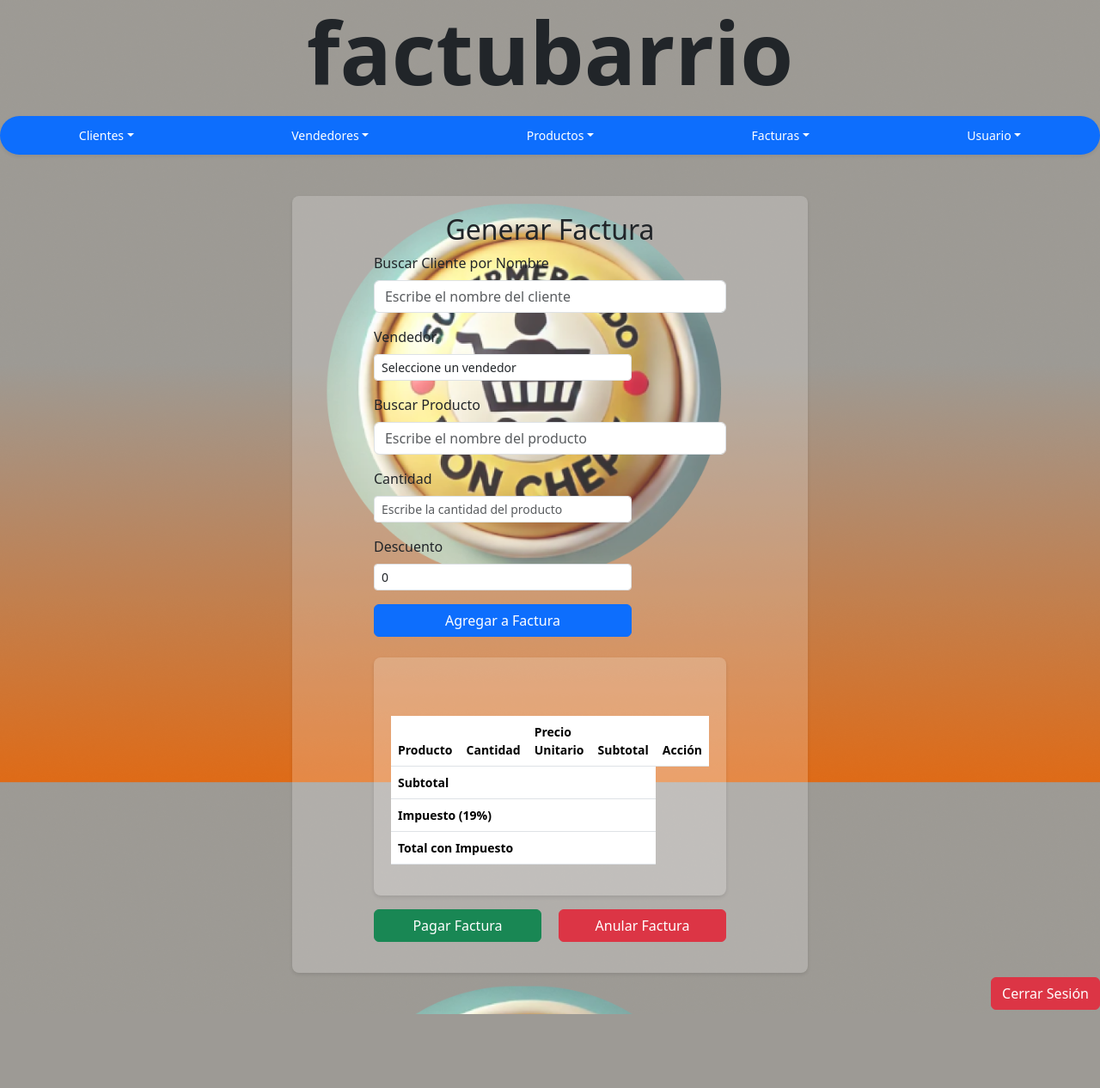
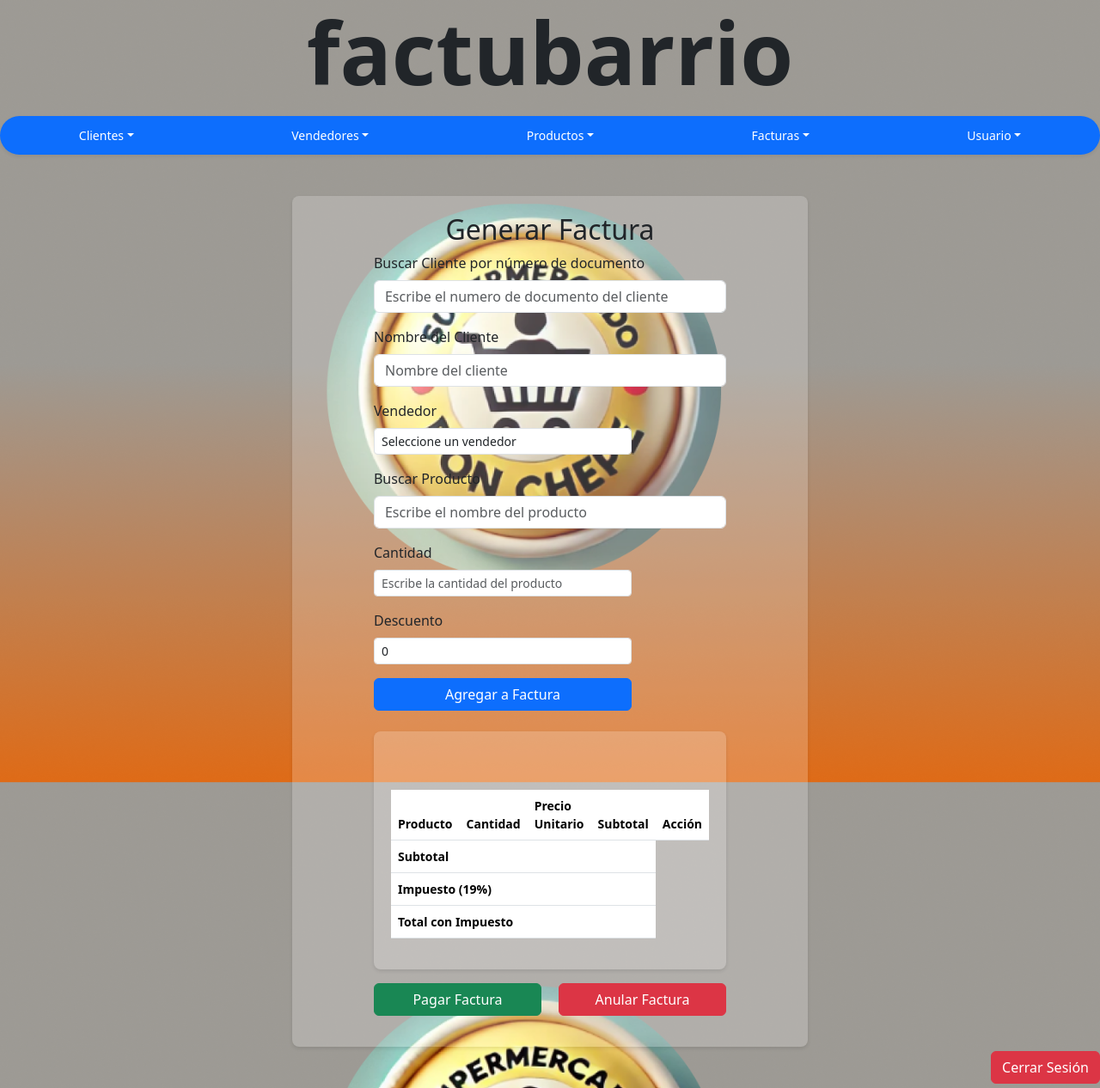
Before and after one commit to elkinvt/factubarrio_python_flask_mvc, a Flask app: page /generar_factura in a window 1280 px wide. Shown: the whole page at 86% size. Before the commit the page ends 1180 px from the top, so only its background shows below. Run offline with Flask 3, Linux system fonts and the light colour scheme; lists and menus that the app fills with data are empty.

Commit message:
generacion de la factura con numero de documento

```diff
--- a/src/templates/form_generacion_factura.html
+++ b/src/templates/form_generacion_factura.html
@@ -15,11 +15,17 @@
 
         <!-- Buscar y seleccionar Cliente -->
         <div class="mb-3">
-            <label for="buscarCliente" class="form-label">Buscar Cliente por Nombre</label>
-            <input type="text" class="form-control" id="buscarCliente" placeholder="Escribe el nombre del cliente" autocomplete="off">
+            <label for="buscarDocumento" class="form-label">Buscar Cliente por número de documento</label>
+            <input type="text" class="form-control" id="buscarDocumento" placeholder="Escribe el numero de documento del cliente" autocomplete="off">
             <div id="listaSugerenciasClientes" class="list-group" style="position: absolute; z-index: 1000;"></div>
             <!-- Campo oculto para almacenar el ID del cliente seleccionado -->
             <input type="hidden" id="clienteId" name="clienteId">
+        </div>
+
+        <!-- Campo para mostrar automáticamente el nombre del cliente -->
+        <div class="mb-3">
+            <label for="nombreCliente" class="form-label">Nombre del Cliente</label>
+            <input type="text" class="form-control" id="nombreCliente" placeholder="Nombre del cliente" readonly>
         </div>
 
         <!-- Seleccionar Vendedor -->
@@ -103,46 +109,56 @@
 <!-- Función para buscar cliente desde el servidor -->
 
 <script>
-    document.addEventListener('DOMContentLoaded', function () {
-    const inputBuscarCliente = document.getElementById('buscarCliente');
-    const listaSugerencias = document.getElementById('listaSugerenciasClientes');
-    const clienteIdInput = document.getElementById('clienteId'); // Campo oculto para el ID del cliente
+   document.addEventListener('DOMContentLoaded', function () {
+    const inputBuscarDocumento = document.getElementById('buscarDocumento');  // Campo de número de documento
+    const listaSugerencias = document.getElementById('listaSugerenciasClientes');  // Lista de sugerencias
+    const clienteIdInput = document.getElementById('clienteId');  // Campo oculto para el ID del cliente
+    const nombreClienteInput = document.getElementById('nombreCliente');  // Campo para mostrar el nombre del cliente
 
-    inputBuscarCliente.addEventListener('input', function () {
+    // Escuchar el evento "input" en el campo de número de documento
+    inputBuscarDocumento.addEventListener('input', function () {
         const query = this.value.trim();
 
+        // Si el valor ingresado tiene más de dos caracteres, realizamos la búsqueda
         if (query.length > 2) {
-            fetch(`/buscar_clientes?q=${query}`)
+            fetch(`/buscar_clientes_por_numero_documento?q=${query}`)
                 .then(response => response.json())
                 .then(data => {
                     mostrarSugerenciasClientes(data);
                 });
         } else {
             listaSugerencias.innerHTML = '';
+            nombreClienteInput.value = '';  // Limpiar el campo de nombre si no hay suficiente texto
         }
     });
 
+    // Mostrar sugerencias de clientes
     function mostrarSugerenciasClientes(clientes) {
-        listaSugerencias.innerHTML = '';
+        listaSugerencias.innerHTML = ''; // Limpiar la lista de sugerencias
+
         if (clientes.length > 0) {
             clientes.forEach(cliente => {
                 const item = document.createElement('div');
                 item.className = 'list-group-item list-group-item-action';
-                item.textContent = cliente.nombre;
-                item.onclick = function () {
-                    inputBuscarCliente.value = cliente.nombre;
-                    clienteIdInput.value = cliente.id;  // Guardamos el ID del cliente seleccionado
-                    listaSugerencias.innerHTML = '';  // Limpiamos las sugerencias
-                };
+                item.textContent = `${cliente.numero_documento} - ${cliente.nombre}`;
+
+                // Cuando seleccionamos un cliente de la lista de sugerencias
+                item.addEventListener('click', function () {
+                    inputBuscarDocumento.value = cliente.numero_documento;  // Rellenar el número de documento
+                    nombreClienteInput.value = cliente.nombre;  // Rellenar el nombre del cliente
+                    clienteIdInput.value = cliente.id;  // Guardar el ID del cliente
+                    listaSugerencias.innerHTML = '';  // Limpiar las sugerencias
+                });
+
                 listaSugerencias.appendChild(item);
             });
             listaSugerencias.style.display = 'block';
         } else {
             listaSugerencias.innerHTML = '<div class="list-group-item">No se encontraron clientes.</div>';
+            nombreClienteInput.value = '';  // Limpiar el campo de nombre si no se encuentran clientes
         }
     }
 });
-
 
 </script> <!--termina la busqueda del cliente-->
 
@@ -319,7 +335,7 @@
         actualizarDetallesFactura();
     }
 
-    // Anular la factura
+   // Anular la factura
     function anularFactura() {
         if (!confirm("¿Estás seguro de que deseas anular la factura?")) {
             return;
@@ -330,13 +346,23 @@
         actualizarDetallesFactura();
 
         // Limpia los campos del formulario
-        document.getElementById('buscarCliente').value = '';
-        document.getElementById('clienteId').value = '';
-        document.getElementById('vendedorFactura').value = '';
-        document.getElementById('buscarProducto').value = '';
-        document.getElementById('cantidadFactura').value = '';
-        document.getElementById('productoFacturaCodigo').value = '';
+        document.getElementById('buscarDocumento').value = '';  // Campo de búsqueda del cliente por número de documento
+        document.getElementById('clienteId').value = '';  // Campo oculto del ID del cliente
+        document.getElementById('nombreCliente').value = '';  // Campo del nombre del cliente
+
+        document.getElementById('vendedorFactura').value = '';  // Campo del vendedor
+        document.getElementById('buscarProducto').value = '';  // Campo de búsqueda de producto
+        document.getElementById('cantidadFactura').value = '';  // Campo de cantidad
+        document.getElementById('productoFacturaCodigo').value = '';  // Campo oculto para el código del producto
+        document.getElementById('descuentoFactura').value = '';  // Campo de descuento
+
+        // También asegúrate de limpiar las sugerencias visuales
+        document.getElementById('listaSugerenciasClientes').innerHTML = '';  // Limpia sugerencias de cliente
+        document.getElementById('listaSugerenciasProducto').innerHTML = '';  // Limpia sugerencias de producto
+
+        // Si hay mensajes o alertas visibles, asegúrate de ocultarlos o restablecer el formulario completamente
     }
+
 
 </script>
 
```
Also changed, not shown: src/rutas/clientes_rutas.py (+24 -11 lines).
